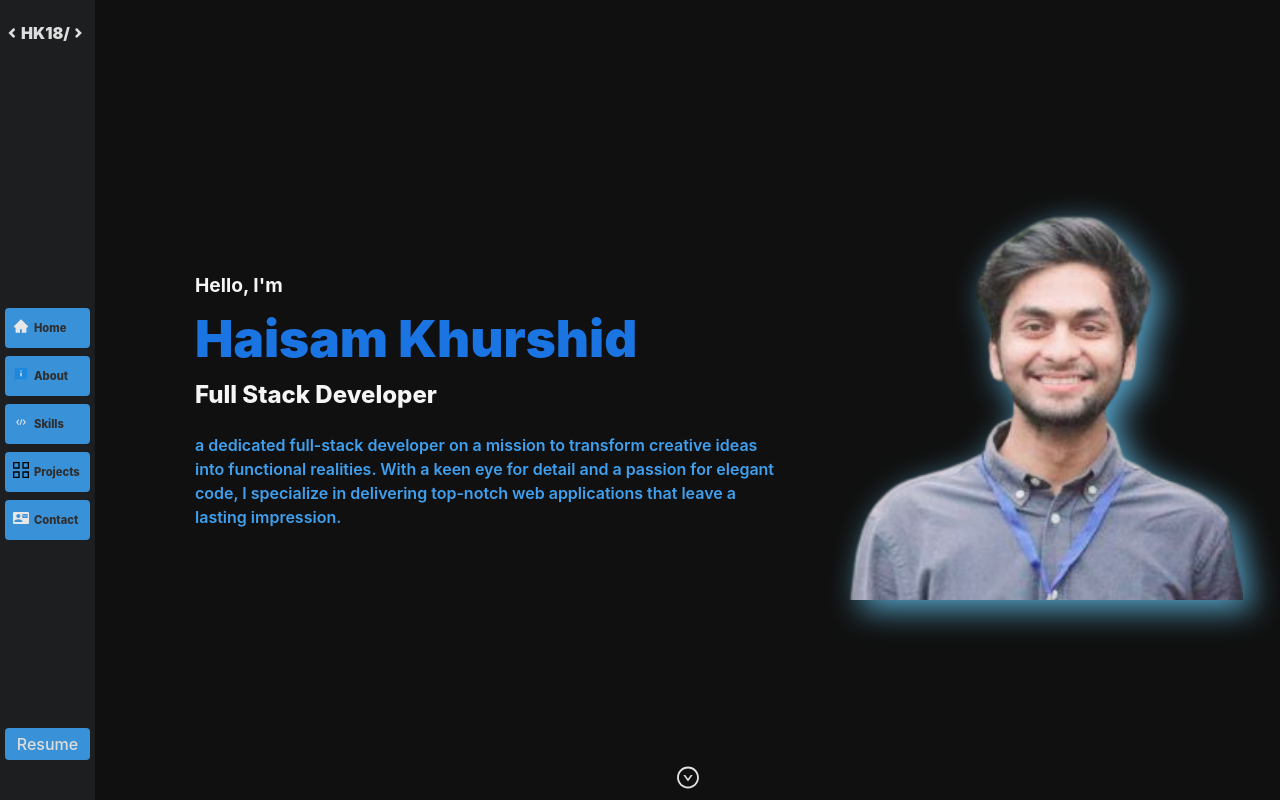
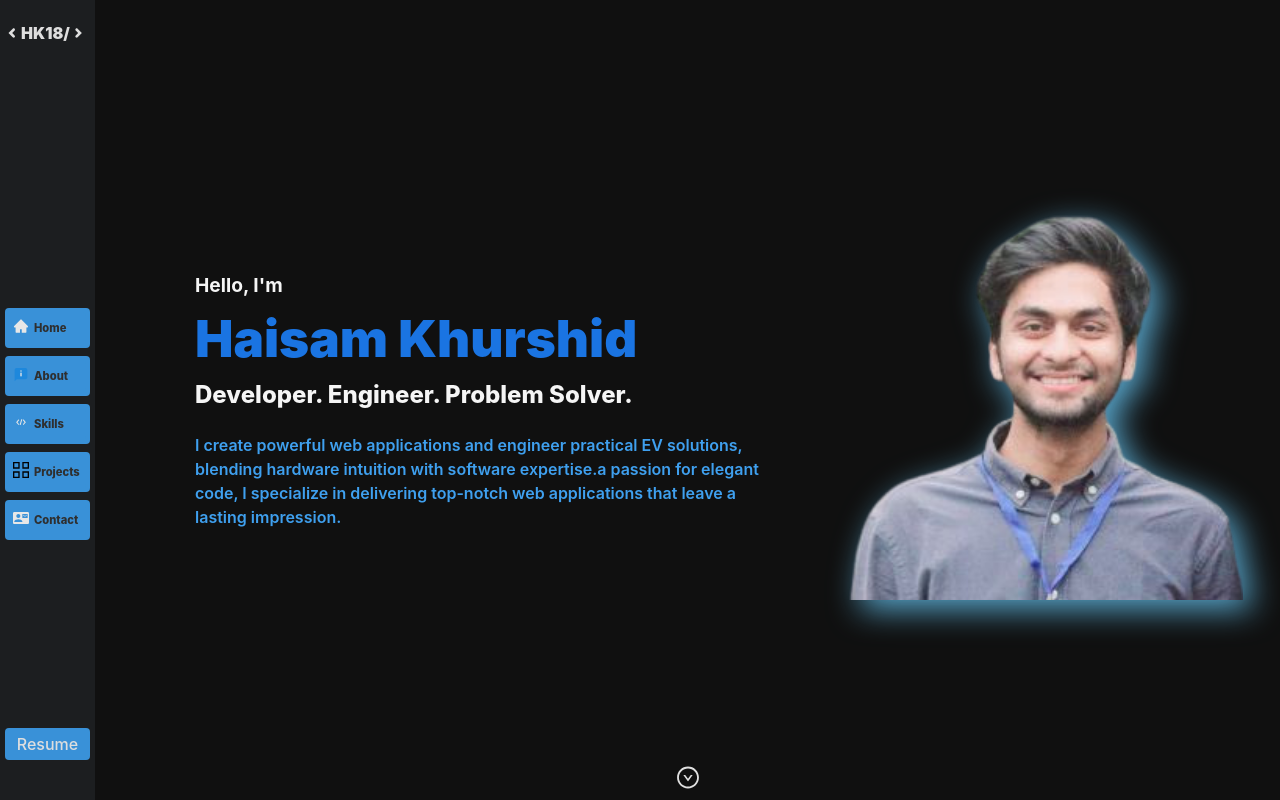
Before and after one commit to haisamk18/PortfolioNew, a React (Vite) app: page / in a window 1280 px wide. Built offline with nearby package versions, Linux system fonts and the light colour scheme; the HTML template or start-up script is replaced by a standard one.

Commit message:
Update Home.jsx

```diff
--- a/src/assets/components/Home.jsx
+++ b/src/assets/components/Home.jsx
@@ -13,8 +13,8 @@ function Home() {
         <div className='textall'>
         <div className="greetings">Hello, I'm</div>
         <div className="name">Haisam Khurshid</div>
-        <div className="designation">Full Stack Developer</div>
-        <div className="breif">a dedicated full-stack developer on a mission to transform creative ideas into functional realities. With a keen eye for detail and a passion for elegant code, I specialize in delivering top-notch web applications that leave a lasting impression.</div>
+        <div className="designation">Developer. Engineer. Problem Solver.</div>
+        <div className="breif">I create powerful web applications and engineer practical EV solutions, blending hardware intuition with software expertise.a passion for elegant code, I specialize in delivering top-notch web applications that leave a lasting impression.</div>
         </div>
       </div>
       <div className="rightcon">
```
